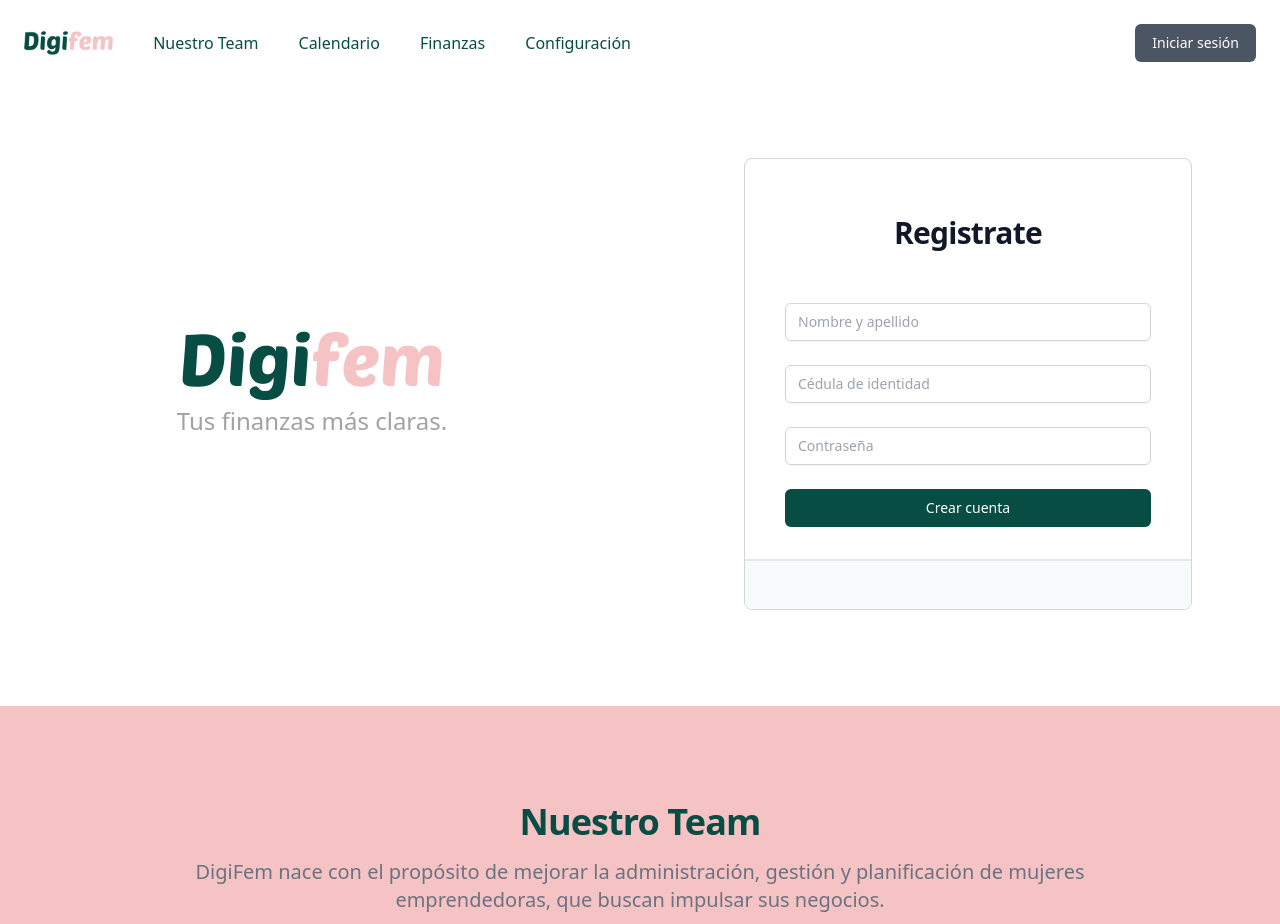
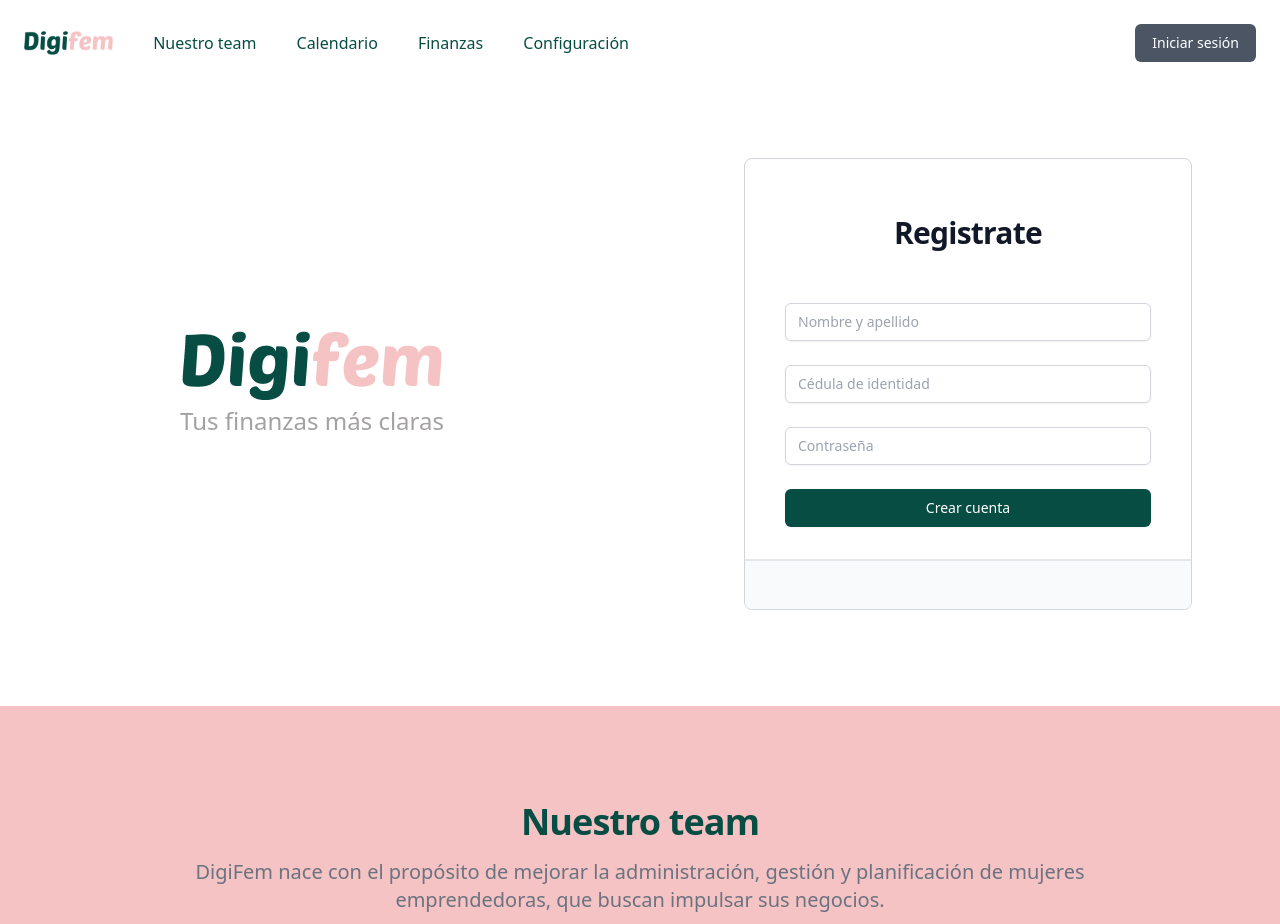
Before and after one commit to endagafi/dementors, a Flask app: page / in a window 1280 px wide. Shown: the top 924 px of the page. Run offline with Flask 2, Linux system fonts and the light colour scheme; some libraries are stand-ins or nearby versions.

```diff
--- a/templates/index.html
+++ b/templates/index.html
@@ -41,7 +41,7 @@
                 </div>
               </div>
               <div class="hidden space-x-10 md:flex md:ml-10">
-                <a href="#" class="font-medium text-[#074D44] hover:text-[#007566]">Nuestro Team</a>
+                <a href="#" class="font-medium text-[#074D44] hover:text-[#007566]">Nuestro team</a>
 
                 <a href="#" class="font-medium text-[#074D44] hover:text-[#007566]">Calendario</a>
 
@@ -82,7 +82,7 @@
                 </div>
               </div>
               <div class="px-2 pt-2 pb-3 space-y-1">
-                <a href="#" class="block px-3 py-2 rounded-md text-base font-medium text-[#074D44] hover:text-[#F5C3C3] hover:[#007566]">Nuestro Team</a>
+                <a href="#" class="block px-3 py-2 rounded-md text-base font-medium text-[#074D44] hover:text-[#F5C3C3] hover:[#007566]">Nuestro team</a>
 
                 <a href="#" class="block px-3 py-2 rounded-md text-base font-medium text-gray-700 hover:text-gray-900 hover:bg-gray-50">Calendario</a>
 
@@ -103,7 +103,7 @@
 
                   <!-- <h1 class="mt-4 text-4xl font-bold tracking-tight text-white sm:text-5xl sm:tracking-tight md:text-6xl md:tracking-tight">DigiFem</h1> -->
                   <img class="mx-auto h-22 w-auto" src="static/Digifem_index.png" alt="Workflow">
-                  <p class="mt-3 text-left text-[#A4A1A1] sm:mt-1 sm:text-3xl md:text-left lg:text-lg xl:text-2xl">Tus finanzas más claras.</p>
+                  <p class="mt-3 text-left text-[#A4A1A1] sm:mt-1 sm:text-3xl md:text-left lg:text-lg xl:text-2xl">Tus finanzas más claras</p>
 
 
                 </div>
@@ -170,7 +170,7 @@
     <div class="space-y-8 sm:space-y-12">
       <div class="space-y-5 sm:mx-auto sm:max-w-xl sm:space-y-4 lg:max-w-5xl">
 
-        <h2 class="text-3xl text-[#074D44] font-bold tracking-tight sm:text-4xl sm:tracking-tight">Nuestro Team</h2>
+        <h2 class="text-3xl text-[#074D44] font-bold tracking-tight sm:text-4xl sm:tracking-tight">Nuestro team</h2>
 
         <p class="text-xl text-gray-500">DigiFem nace con el propósito de mejorar la administración, gestión y planificación
           de mujeres emprendedoras, que buscan impulsar sus negocios.</p>
```
